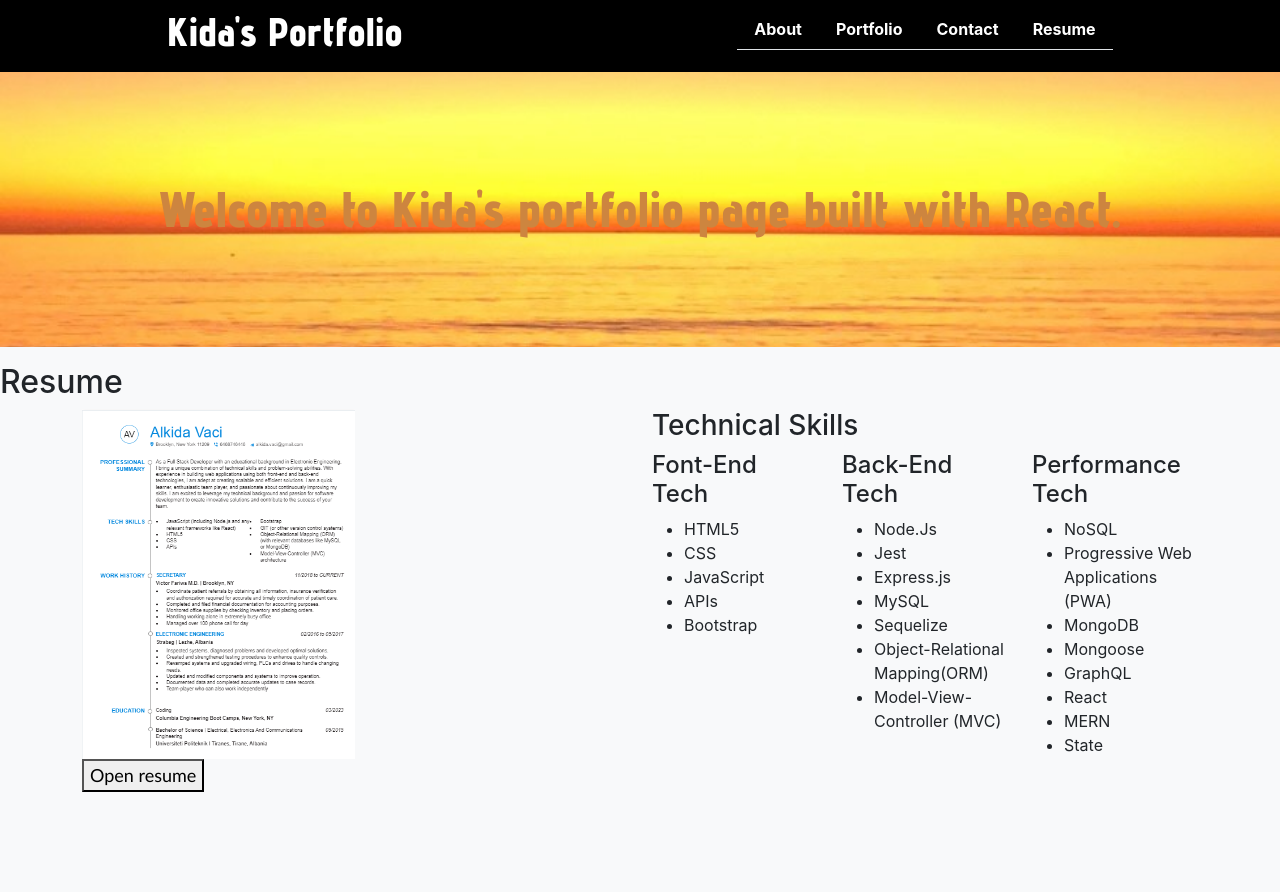
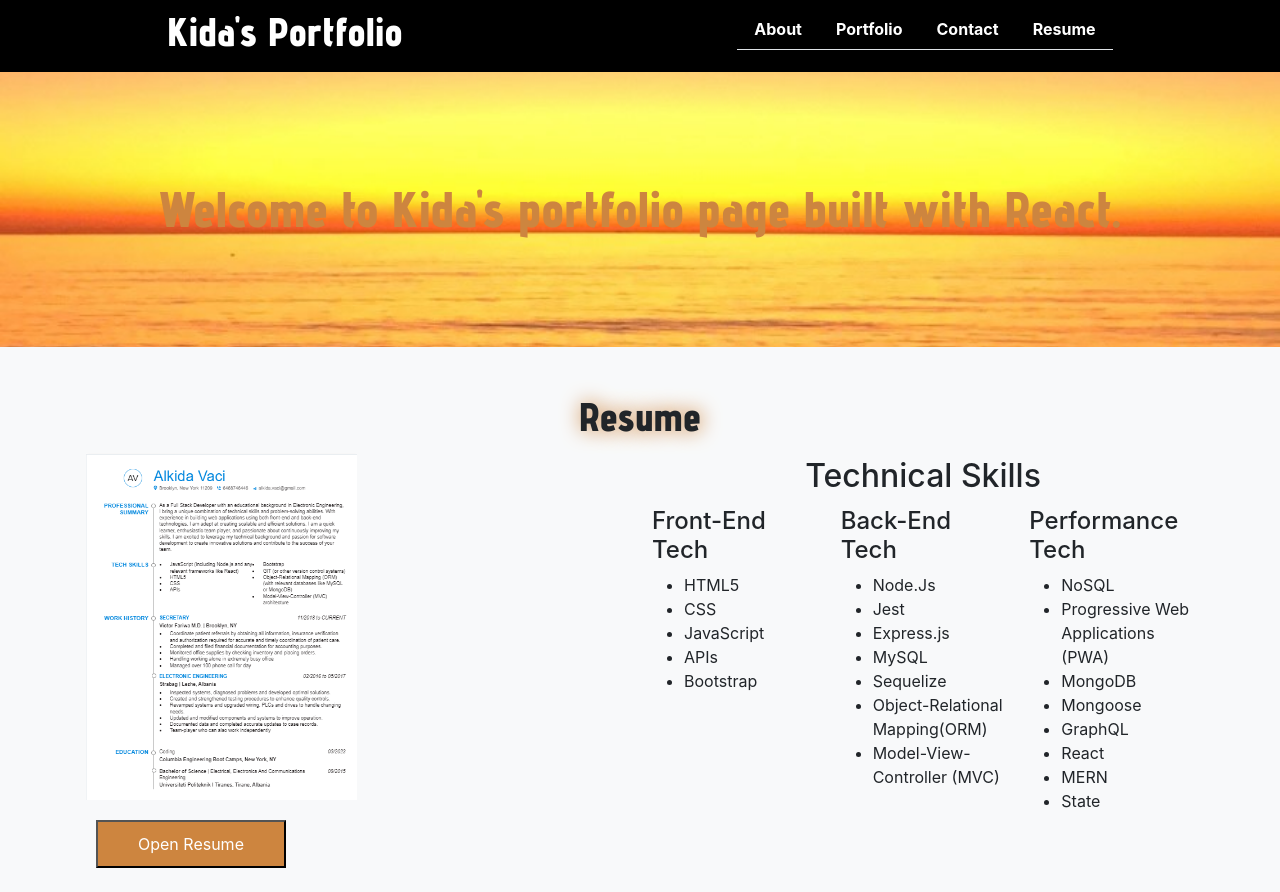
Before and after one commit to alkidavaci/portfolio-react, a React (Create React App) app: page / in a window 1280 px wide. Before the commit the page ends 808 px from the top, so only its background shows below. Built offline with nearby package versions, Linux system fonts and the light colour scheme; the HTML template or start-up script is replaced by a standard one.

Commit message:
Added style.css for resume

```diff
--- a/src/components/Resume/index.js
+++ b/src/components/Resume/index.js
@@ -1,24 +1,27 @@
 import React from 'react';
 import resume from '../../assets/small/resume.png';
+import './style.css';
 
-
-export default function Resume() {
+function Resume() {
   return (
     <div>
-
       <div>
-        <h2 id="h2">Resume</h2>
+        <h1 className='resume-header text-center'>Resume</h1>
         <div className="container">
-          <div className="row">
+          <div className="row p-1">
             <div className="col-md-6">
               <img id="resume" src={resume} alt="thumbnail of resume" className="small-img"></img>
-              <p><a href="https://drive.google.com/file/d/11WckioRQxmNzs-tut5YPLU0BN-FSY3tR/view?usp=sharing" ><button className="button" type="submit" value="Submit">Open resume</button></a></p>
+              <div>
+                <a href="https://drive.google.com/file/d/11WckioRQxmNzs-tut5YPLU0BN-FSY3tR/view?usp=sharing" >
+               </a>
+               <button className="button" type="submit" value="Submit">Open Resume</button>
                </div>
-
-            <div className="col-md-6"><h3>Technical Skills</h3>
+            </div>
+            <div className="col-md-6">
+              <h2 className='text-center p-1 font-weight-bold'>Technical Skills</h2>
               <div className="row">
                 <div className="col-md-4">
-                <h4>Font-End Tech</h4>
+                  <h4>Front-End Tech</h4>
                   <ul>
                     <li>HTML5</li>
                     <li>CSS</li>
@@ -57,12 +60,7 @@ export default function Resume() {
           </div>
         </div>
       </div>
-
-      <style>{`
-        .small-img {
-          width: 50%;
-        }
-      `}</style>
     </div>
   );
 }
+export default Resume;
--- /dev/null
+++ b/src/components/Resume/style.css
@@ -0,0 +1,20 @@
+.resume-header{
+  padding-bottom: 0;
+  padding-top: 30px;
+  text-shadow: peru 1px 0 20px;
+}
+
+.small-img {
+  width: 50%;
+}
+
+.button {
+  background-color:peru;
+  color: white;
+  padding: 10px 40px;
+  text-align: center;
+  text-decoration: none;
+  font-size: 16px;
+  margin: 20px 10px;
+  cursor: pointer;
+}
```
Also changed, not shown: src/components/Portfolio/index.js (+8 -32 lines). Lines whose indentation alone changed are shown as unchanged.
